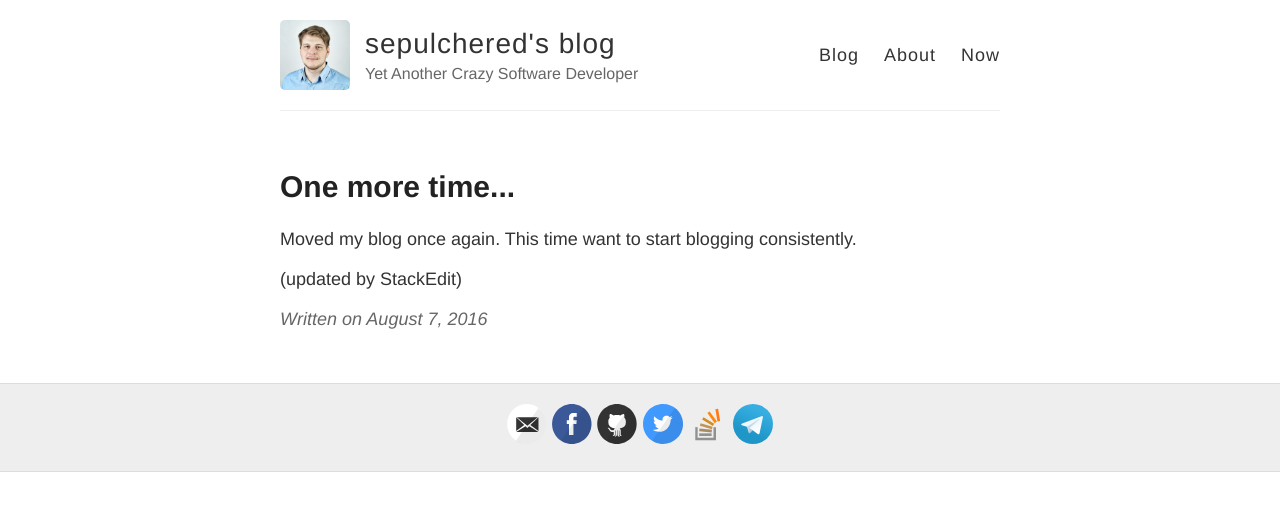
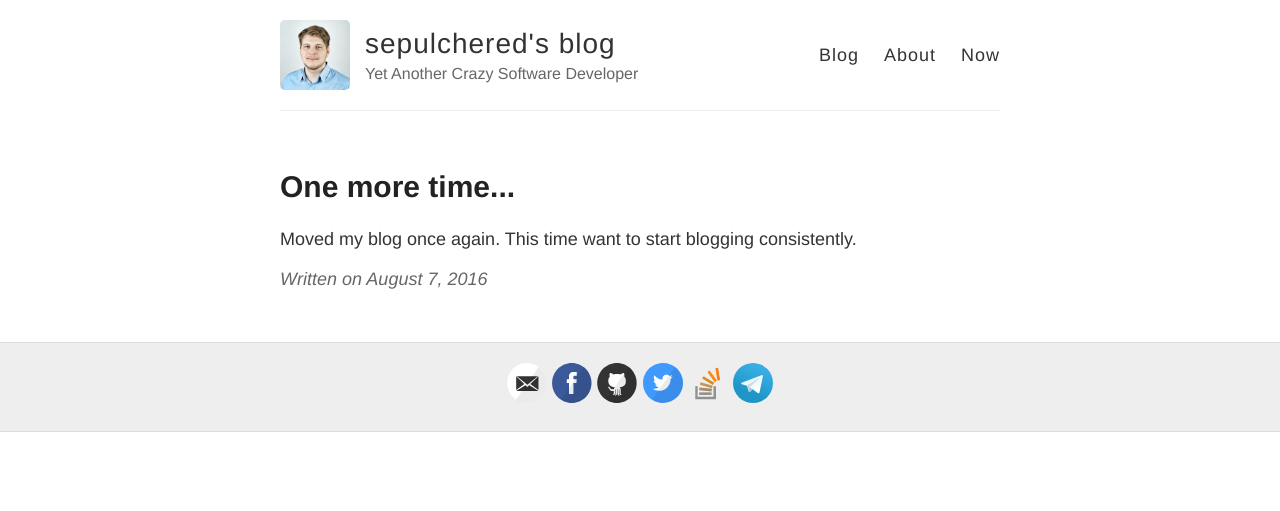
Before and after one commit to sepulchered/sepulchered.github.io, a Jekyll site: the page built from _posts/2016-8-7-Hello-World.md, in a window 1280 px wide. Shown: the top 511 px of the page. Built offline with Jekyll 4.4.1, drawn with Linux system fonts in a browser that asks for light colours; comment, search, counter and statistics services are not loaded.

Commit message:
_posts/2016-8-7-Hello-World.md updated from https://stackedit.io/

```diff
--- a/_posts/2016-8-7-Hello-World.md
+++ b/_posts/2016-8-7-Hello-World.md
@@ -4,8 +4,6 @@ title: One more time...
 ---
 
 Moved my blog once again. This time want to start blogging consistently.
-
-(updated by StackEdit)
 <!--stackedit_data:
-eyJoaXN0b3J5IjpbLTE4NTkzMDQ1OV19
+eyJoaXN0b3J5IjpbLTExNzgyMDI1MzJdfQ==
 -->
```
